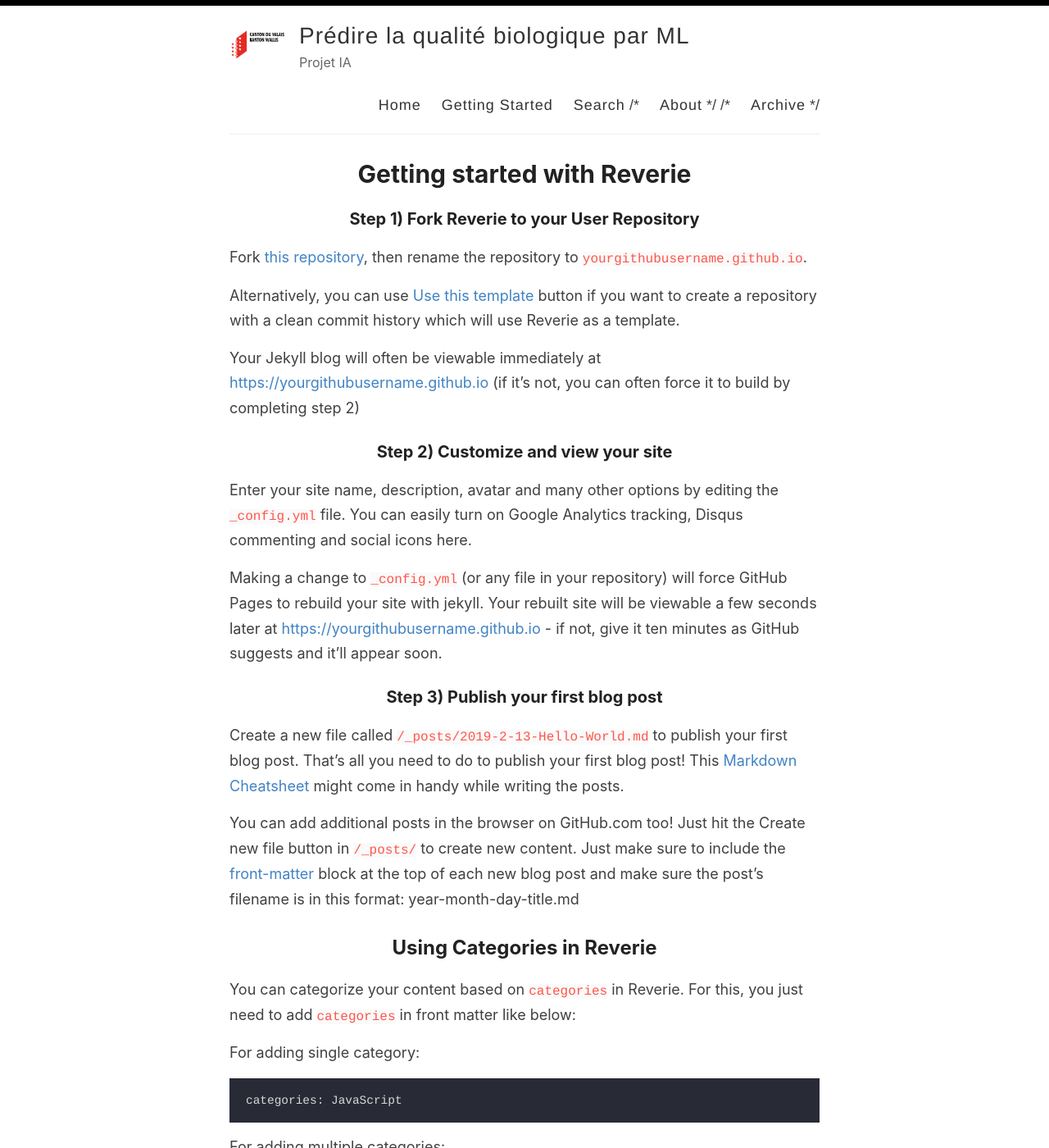
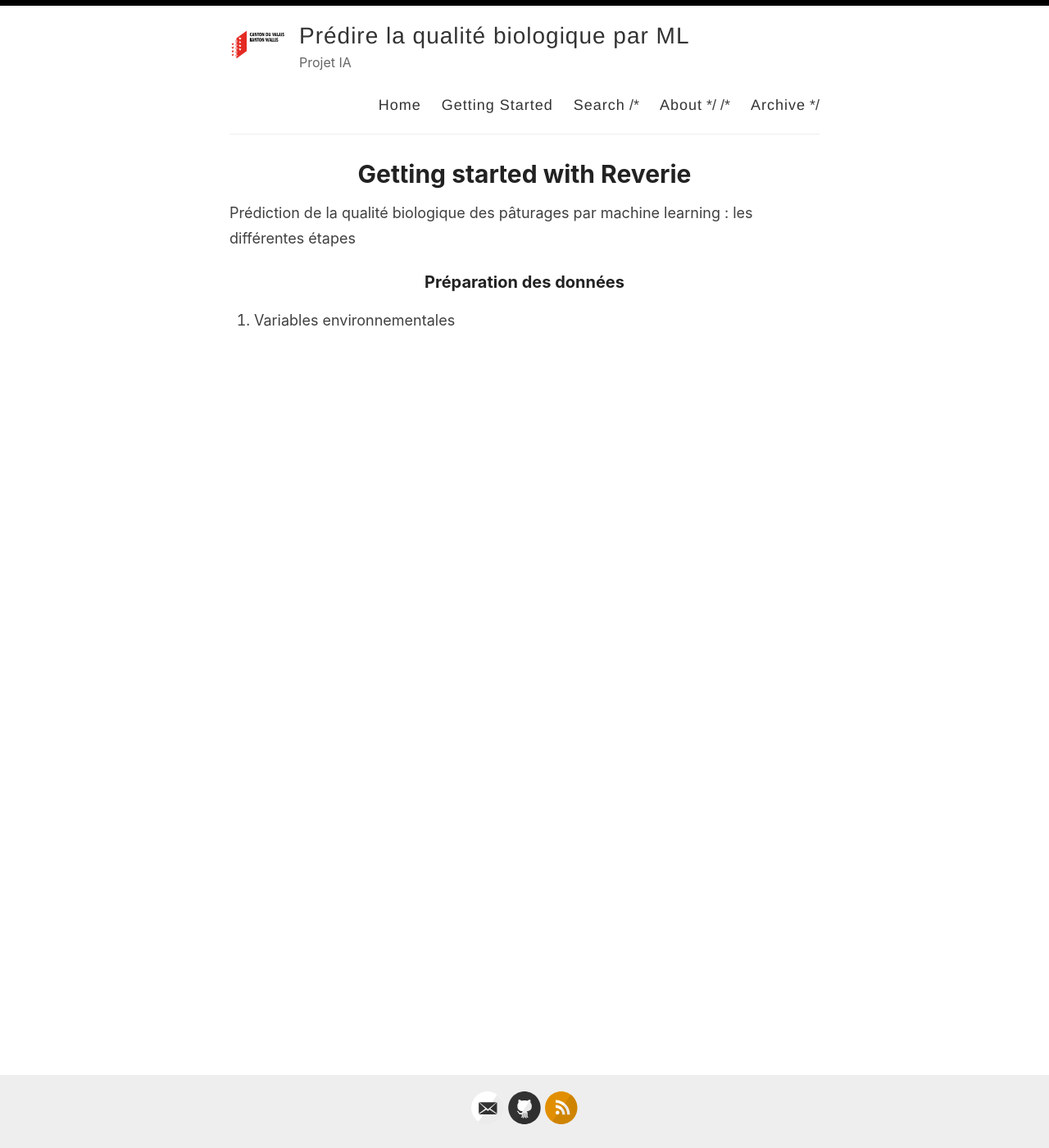
Before and after one commit to sca-opdir/sber-biodiversite-ml-prediction, a Jekyll site: the page built from _pages/getting-started.md, in a window 1280 px wide and 1400 px high. Shown: the whole window at 82% size. Built offline with Jekyll 4.4.1, drawn with Linux system fonts in a browser that asks for light colours; some of the changed text lies outside the part shown.

Commit message:
Update getting-started.md

````diff
--- a/_pages/getting-started.md
+++ b/_pages/getting-started.md
@@ -4,48 +4,9 @@ title: Getting started with Reverie
 permalink: /getting-started/
 ---
 
-### Step 1) Fork Reverie to your User Repository
+Prédiction de la qualité biologique des pâturages par machine learning : les différentes étapes
 
-Fork [this repository](https://github.com/amitmerchant1990/reverie), then rename the repository to `yourgithubusername.github.io`.
+### Préparation des données
 
-Alternatively, you can use [Use this template](https://github.com/amitmerchant1990/reverie/generate) button if you want to create a repository with a clean commit history which will use Reverie as a template.
 
-Your Jekyll blog will often be viewable immediately at <https://yourgithubusername.github.io> (if it's not, you can often force it to build by completing step 2)
-
-### Step 2) Customize and view your site
-
-Enter your site name, description, avatar and many other options by editing the `_config.yml` file. You can easily turn on Google Analytics tracking, Disqus commenting and social icons here.
-
-Making a change to `_config.yml` (or any file in your repository) will force GitHub Pages to rebuild your site with jekyll. Your rebuilt site will be viewable a few seconds later at <https://yourgithubusername.github.io> - if not, give it ten minutes as GitHub suggests and it'll appear soon.
-
-### Step 3) Publish your first blog post
-
-Create a new file called `/_posts/2019-2-13-Hello-World.md` to publish your first blog post. That's all you need to do to publish your first blog post! This [Markdown Cheatsheet](https://github.com/adam-p/markdown-here/wiki/Markdown-Cheatsheet) might come in handy while writing the posts.
-
-> You can add additional posts in the browser on GitHub.com too! Just hit the <kbd>Create new file</kbd> button in `/_posts/` to create new content. Just make sure to include the [front-matter](http://jekyllrb.com/docs/frontmatter/) block at the top of each new blog post and make sure the post's filename is in this format: year-month-day-title.md
-
-## Using Categories in Reverie
-
-You can categorize your content based on `categories` in Reverie. For this, you just need to add `categories` in front matter like below:
-
-For adding single category:
-
-```md
-categories: JavaScript
-```
-
-For adding multiple categories:
-
-```md
-categories: [PHP, Laravel]
-```
-
-The contegorized content can be shown over this URL: <https://yourgithubusername.github.io/categories/>
-
-## RSS
-
-The generated [RSS feed](https://en.wikipedia.org/wiki/RSS) of your blog can be found at <https://yourgithubusername.github.io/feed>. You can see the example RSS feed over [here](https://www.amitmerchant.com/reverie/feed).
-
-## Sitemap
-
-The generated sitemap of your blog can be found at <https://yourgithubusername.github.io/sitemap>. You can see the example sitemap feed over [here](https://www.amitmerchant.com/reverie/sitemap).
+1. Variables environnementales
````
